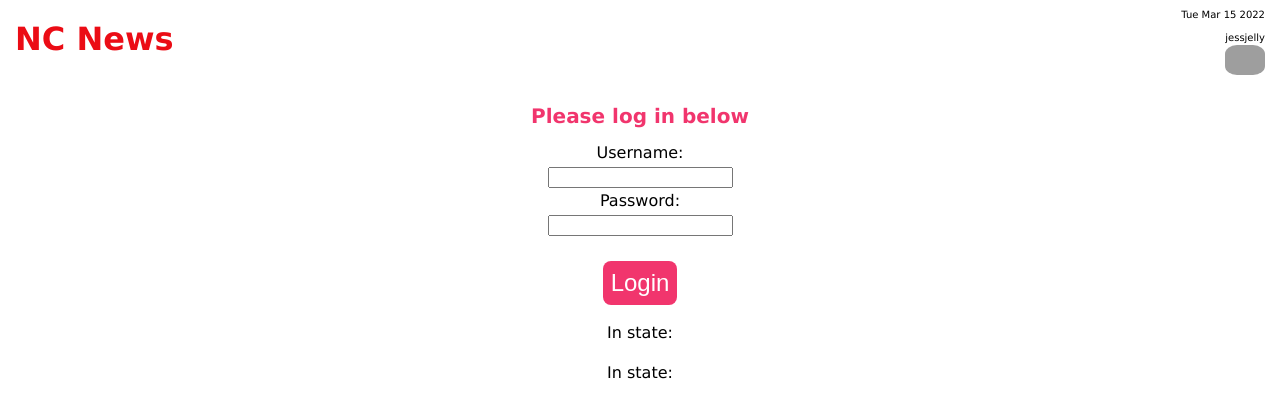
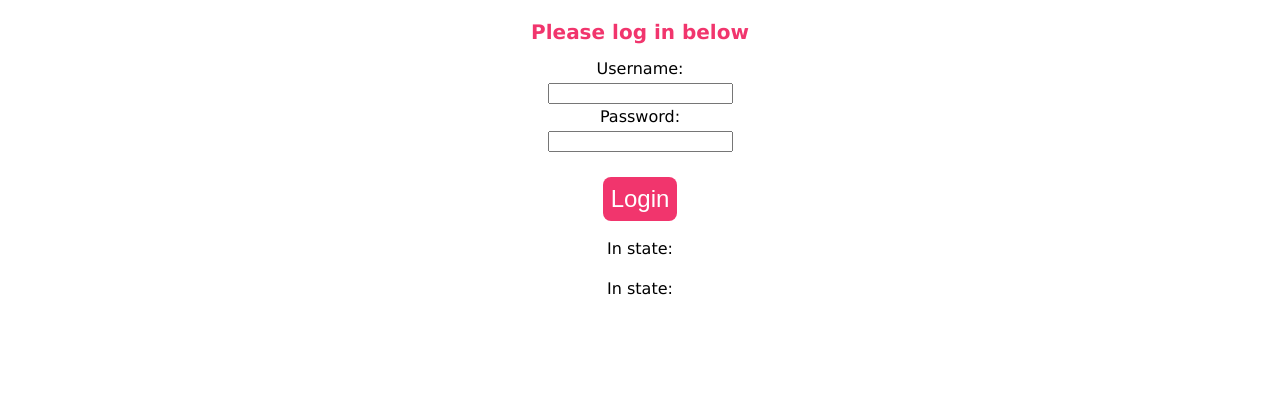
Before and after one commit to rvallely/nc-news, a React (Create React App) app: page / in a window 1280 px wide. Shown: the top 418 px of the page. Built offline with nearby package versions, Linux system fonts and the light colour scheme; grey boxes are pictures that could not be loaded.

Commit message:
navigate to /articles on successful login

```diff
--- a/src/App.js
+++ b/src/App.js
@@ -32,13 +32,14 @@ function App() {
     <BrowserRouter>
     <UserContext.Provider value={{loggedInUser, setLoggedInUser}}>
       <div className='App'>
-        <div className='header-date'>
+        {/* <div className='header-date'>
               <Header />
               <Date />
          </div>
-        <UserDisplay />
+        <UserDisplay /> */}
+        {/* need to put in header date everywhere or find work around with guest user values */}
         <Routes>
-        <Route path='/' element={<Login />}></Route>
+          <Route path='/' element={<Login />}></Route>
           <Route path='/articles' element={<Articles />}></Route>
 
 
--- a/src/components/Login.jsx
+++ b/src/components/Login.jsx
@@ -1,21 +1,32 @@
-import { useState } from 'react';
+import { useState, useContext } from 'react';
+import { Navigate, useNavigate } from 'react-router-dom';
+import { UserContext } from '../contexts/User';
 import { getSingleUser } from '../utils/api';
 import Nav from "./Nav";
 
 const Login = () => {
     const [username, setUsername] = useState('')
     const [password, setPassword] = useState('')
+    const { loggedInUser, setLoggedInUser } = useContext(UserContext)
+   // console.log('current user context is ', loggedInUser);
+   console.log('The user is ', loggedInUser);
+   const navigate = useNavigate();
 
-    const handleSubmit = (e) => {
+   const handleSubmit = (e) => {
         e.preventDefault();
         const user = { username, password };
-        console.log(user)
+        // console.log(user)
         // check user is on the database
         // const use = user.username;
         // console.log(use);
         getSingleUser(user).then((user) => {
-            console.log(user);
+            // console.log('User in set context', user);
             // set user in context
+            setLoggedInUser(user)
+            console.log('The user is ', loggedInUser)
+            // navigate to articles
+            navigate('/articles');
+
         })
         .catch((err) => {
             console.log(err);
--- a/src/utils/api.js
+++ b/src/utils/api.js
@@ -148,6 +148,6 @@ export const getSingleUser = (user) => {
     console.log(username);
     return newsAPI.get(`/users/${username}`).then((data) => {
         console.log(data.data);
-        return data.data;
+        return data.data.user;
     });
 }
```
